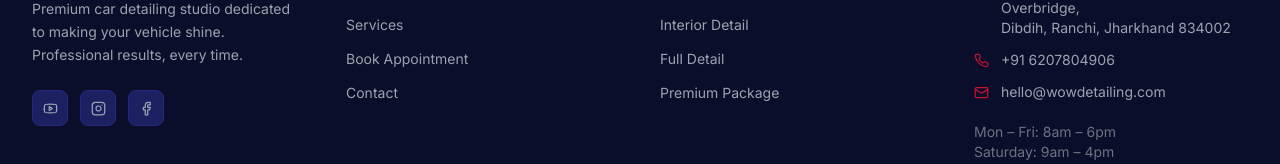
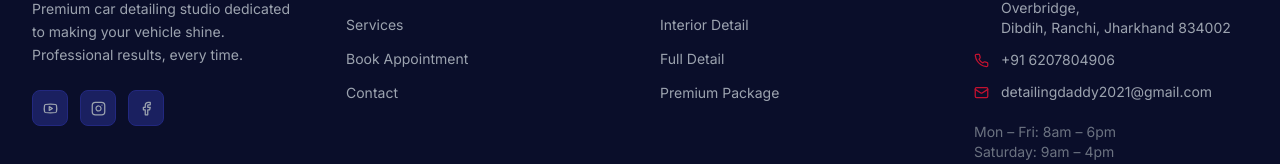
Before and after one commit to unbeatablerajiv/wowdetailing, a React (Vite) app in the folder client/: page /contact in a window 1280 px wide. Shown: the part 1249-1413 px from the top of the page. Built offline with nearby package versions, Linux system fonts and the light colour scheme; no server answers.

Commit message:
Update business email address

```diff
--- a/client/src/components/Footer.jsx
+++ b/client/src/components/Footer.jsx
@@ -86,7 +86,7 @@ export default function Footer() {
               </li>
               <li className="flex items-center gap-3">
                 <Mail size={15} className="text-brand-500 shrink-0" />
-                <span className="text-gray-400 text-sm">hello@wowdetailing.com</span>
+                <span className="text-gray-400 text-sm">detailingdaddy2021@gmail.com</span>
               </li>
             </ul>
             <div className="mt-5 text-sm text-gray-500">
--- a/client/src/utils/contact.js
+++ b/client/src/utils/contact.js
@@ -1,7 +1,7 @@
 export const BUSINESS_PHONE = '+91 6207804906'
 export const BUSINESS_PHONE_LINK = 'tel:+916207804906'
 export const BUSINESS_WHATSAPP_LINK = 'https://wa.me/916207804906'
-export const BUSINESS_EMAIL = 'hello@wowdetailing.com'
+export const BUSINESS_EMAIL = 'detailingdaddy2021@gmail.com'
 export const BUSINESS_EMAIL_LINK = `mailto:${BUSINESS_EMAIL}`
 
 export const buildMailtoLink = ({ subject, body }) => {
```
